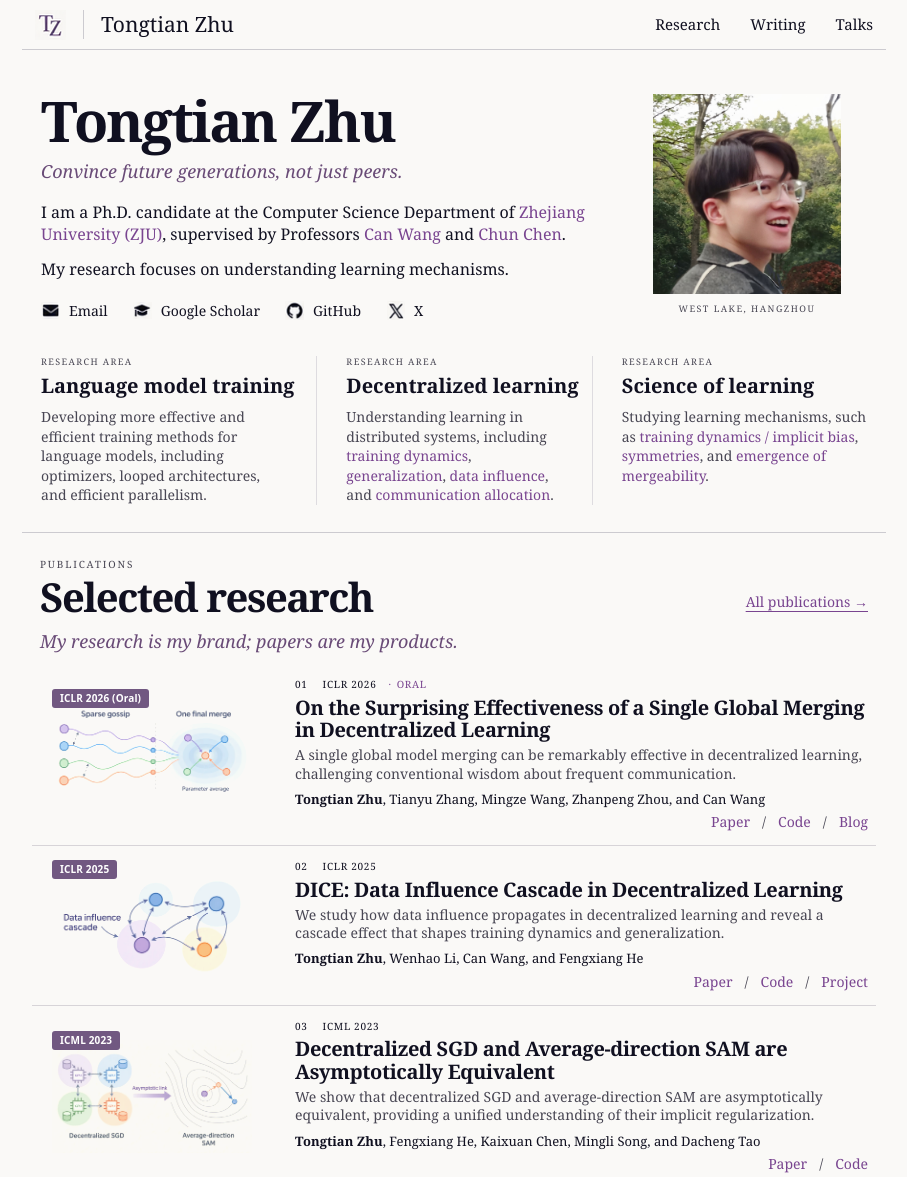
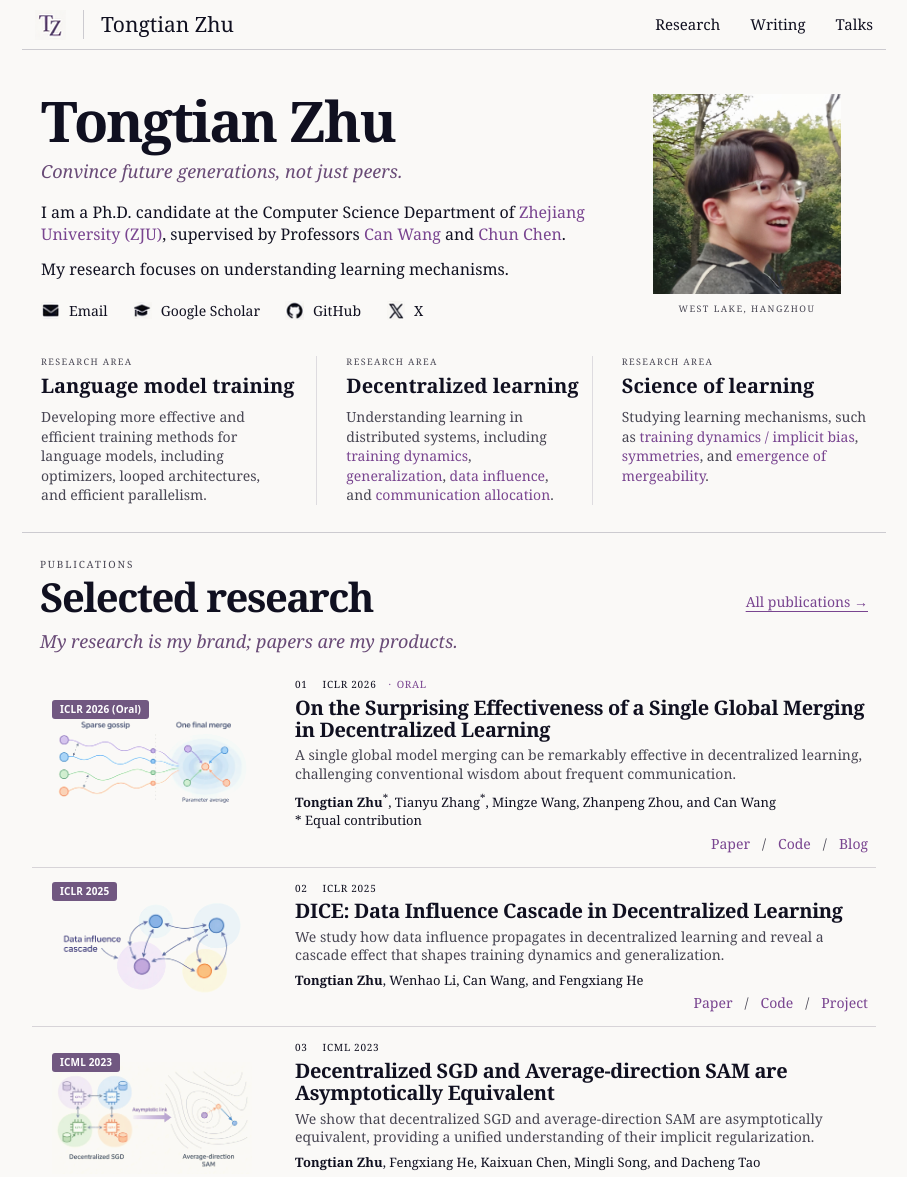
Before and after one commit to Raiden-Zhu/Raiden-Zhu.github.io, a Jekyll site: the page built from _pages/about.md, in a window 1280 px wide. Shown: the top 1177 px of the page, without its empty margins (186-1093 px from the left). Built offline with Jekyll 4.4.1, drawn with Linux system fonts in a browser that asks for light colours; grey boxes are pictures that could not be loaded.

Commit message:
Mark equal contribution for single merging paper

```diff
--- a/_bibliography/papers.bib
+++ b/_bibliography/papers.bib
@@ -132,6 +132,7 @@ Project page is available at https://raiden-zhu.github.io/blog/2025/DICE.},
 }
 
 @InProceedings{zhu2026surprising,
+  equal_contributors = {Tongtian Zhu and Tianyu Zhang},
   abbr = {ICLR 2026 (Oral)},
   title = {On The Surprising Effectiveness of a Single Global Merging in Decentralized Learning},
   author = {Zhu, Tongtian and Zhang, Tianyu and Wang, Mingze and Zhou, Zhanpeng and Wang, Can},
--- a/_data/research/publications.json
+++ b/_data/research/publications.json
@@ -1,5 +1,6 @@
 [
   {
+    "equal_contributors": "Tongtian Zhu and Tianyu Zhang",
     "abbr": "ICLR 2026 (Oral)",
     "title": "On The Surprising Effectiveness of a Single Global Merging in Decentralized Learning",
     "author": "Zhu, Tongtian and Zhang, Tianyu and Wang, Mingze and Zhou, Zhanpeng and Wang, Can",
--- a/_pages/about.md
+++ b/_pages/about.md
@@ -36,7 +36,7 @@ permalink: /
         <p class="paper-kicker"><span class="paper-index">01</span><span>ICLR 2026</span><span class="honor">Oral</span></p>
         <h3><a href="https://openreview.net/forum?id=lWGMbJRCtQ">On the Surprising Effectiveness of a Single Global Merging in Decentralized Learning</a></h3>
         <p class="takeaway">A single global model merging can be remarkably effective in decentralized learning, challenging conventional wisdom about frequent communication.</p>
-        <p class="authors"><strong>Tongtian Zhu</strong>, Tianyu Zhang, Mingze Wang, Zhanpeng Zhou, and Can Wang</p>
+        <p class="authors"><strong>Tongtian Zhu</strong><sup>*</sup>, Tianyu Zhang<sup>*</sup>, Mingze Wang, Zhanpeng Zhou, and Can Wang<br><span>* Equal contribution</span></p>
         <div class="paper-links"><a href="https://openreview.net/forum?id=lWGMbJRCtQ">Paper</a><a href="https://github.com/Raiden-Zhu/ICLR-2026-Grokking-in-Decentralized-Learning">Code</a><a href="https://paper-list.notion.site/ICLR-26-The-Grokking-Moment-in-Decentralized-Learning-On-The-Surprising-Effectiveness-of-A-Singl-2f43218102c0805d99d6e56d2934fac4?source=copy_link">Blog</a></div>
       </div>
     </article>
--- a/scripts/build-research-archives.py
+++ b/scripts/build-research-archives.py
@@ -51,7 +51,9 @@ def links(d):return '<div class="paper-links">'+''.join(link(u,n) for n,u in d.i
 def head(title,path,intro,eyebrow):return f'''---\nlayout: research-home\ntitle: {title}\npermalink: {path}\n---\n<main id="main" class="archive-page"><header class="archive-header"><a class="back-link" href="/">← Home</a><p class="eyebrow">{eyebrow}</p><h1>{title}</h1><p class="archive-intro">{intro}</p></header>'''
 def row(p,n):
  primary=next(iter(p['links'].values()))
- authors=', '.join(f'<strong>{esc(a)}</strong>' if a == "Tongtian Zhu" else esc(a) for a in p["authors"])
+ equal=set(p.get('equal_contributors','').split(' and ')) - {''}
+ authors=', '.join((f'<strong>{esc(a)}</strong>' if a == "Tongtian Zhu" else esc(a)) + ('<sup>*</sup>' if a in equal else '') for a in p["authors"])
+ if equal: authors += '<br><span>* Equal contribution</span>'
  return f'''<article class="paper" id="paper-{n}"><a class="paper-visual" href="{esc(primary)}" aria-label="Read {esc(p['title'])}"><span class="venue-badge">{esc(p['abbr'])}</span><img src="/assets/img/publication_preview/{p['image']}" alt="{esc(p['summary'])}" width="1672" height="941" loading="lazy"></a><div class="paper-body"><p class="paper-kicker"><span>{n:02d}</span><span>{esc(p['abbr'])}</span></p><h3>{link(primary,p['title'])}</h3><p class="takeaway">{esc(p['summary'])}</p><p class="authors">{authors}</p>{links(p['links'])}</div></article>'''
 pubs=list(byid[k] for k in curation)
 s=head('All publications','/publications/','Research on learning mechanisms, decentralized training, and related problems. '+link('https://scholar.google.com/citations?user=QvBDUsIAAAAJ&hl=en','Google Scholar ↗'),'Research archive')
```
Also changed, not shown: _pages/publications.md (+1 -1 lines).
